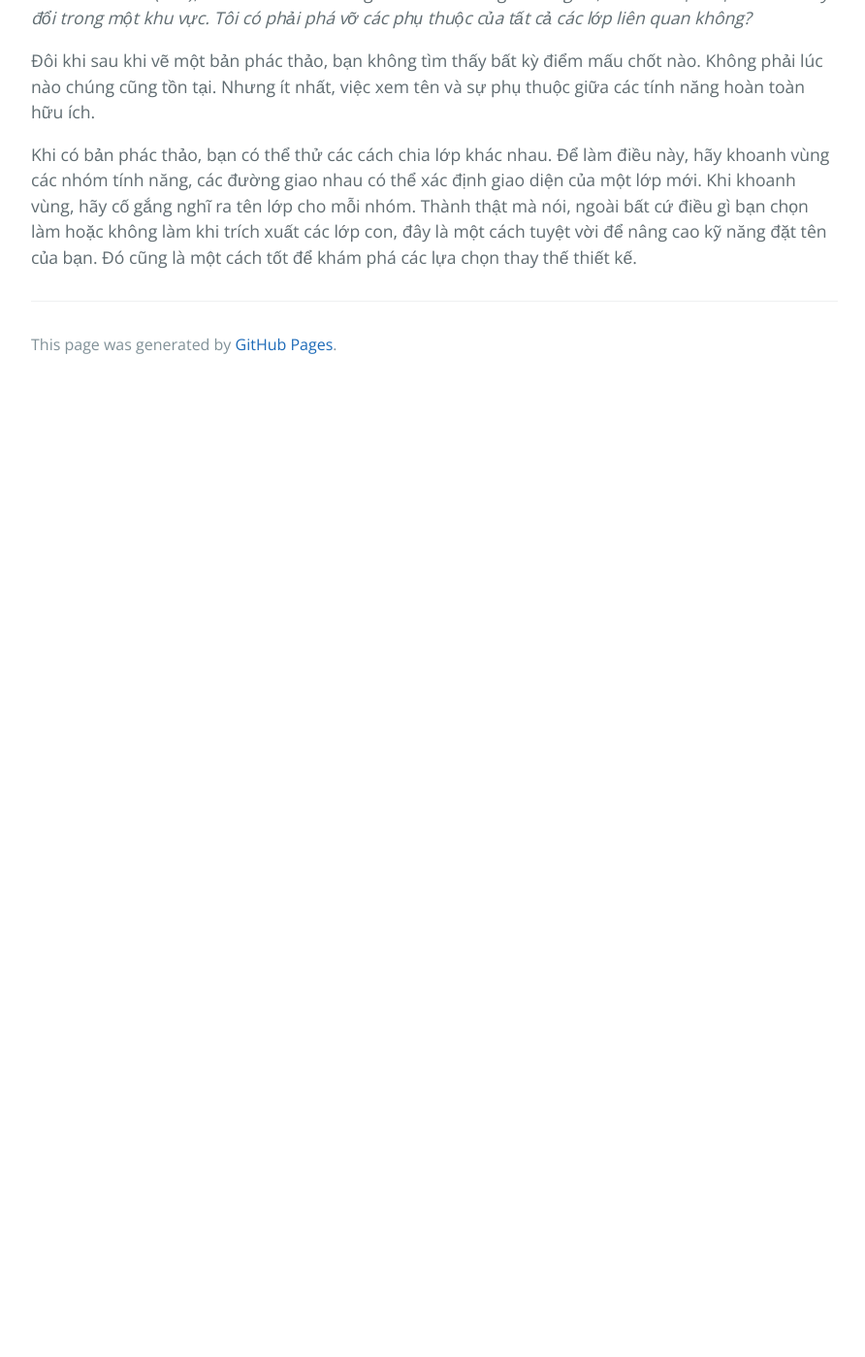
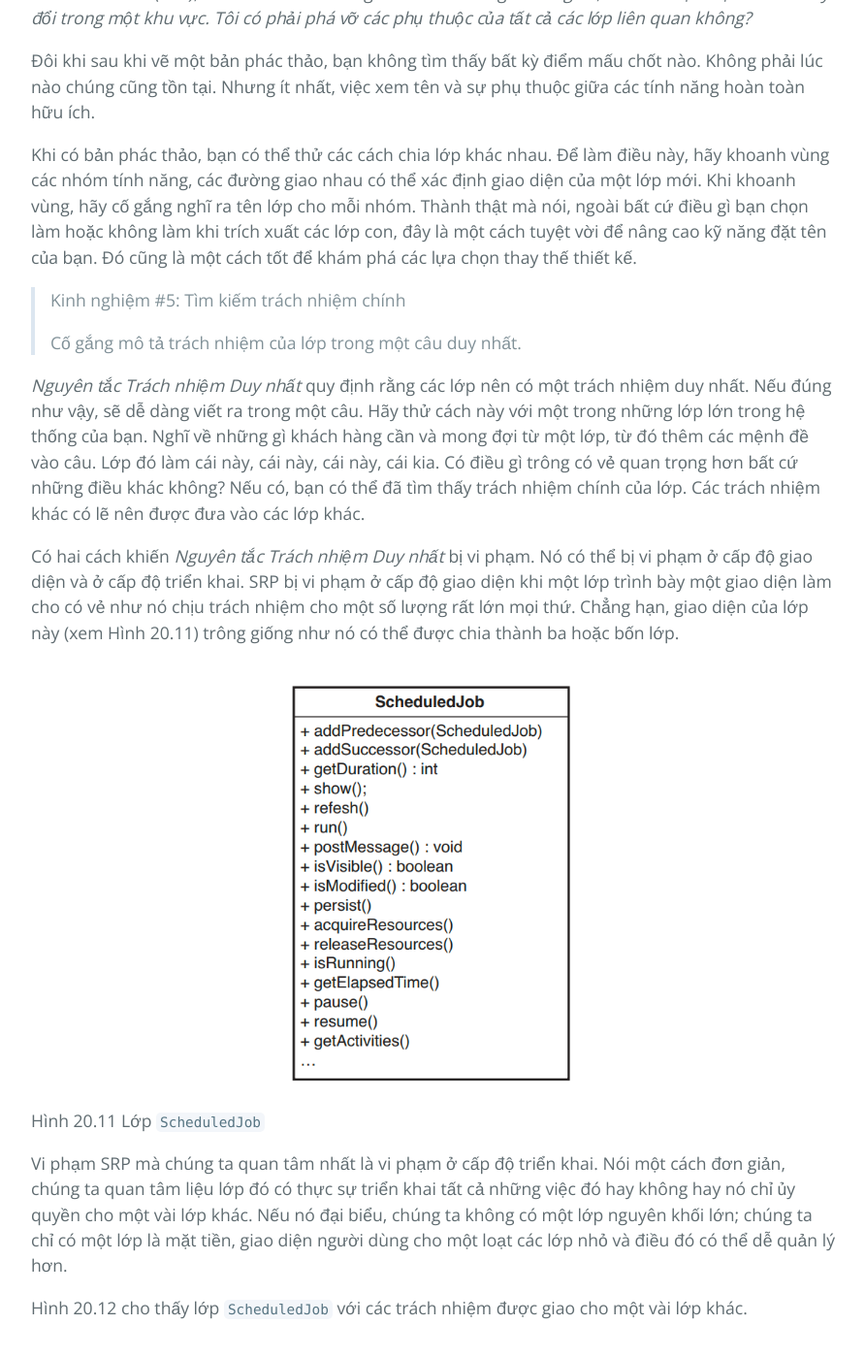
Before and after one commit to HaiBV/haibv.github.io, a Jekyll site: the page built from working-effectively-with-legacy-code/chapter-20-this-class-is-too-big-and-i-dont-want-it-to-get-any-bigger.md, in a window 1280 px wide and 1400 px high, scrolled down 14295 px. Shown: the whole window at 97% size, without its empty margins (192-1084 px from the left). Built offline with Jekyll 4.4.1, drawn with Linux system fonts in a browser that asks for light colours; our own code applies the rules of GitHub Pages for plain Markdown files; before the commit the page ends 14694 px from its top, so only the background shows below that; some of the changed text lies outside the part shown.

Commit message:
Book - Working Efectively with Legacy Code - P2 - C20

```diff
--- a/working-effectively-with-legacy-code/chapter-20-this-class-is-too-big-and-i-dont-want-it-to-get-any-bigger.md
+++ b/working-effectively-with-legacy-code/chapter-20-this-class-is-too-big-and-i-dont-want-it-to-get-any-bigger.md
@@ -224,3 +224,28 @@
 Đôi khi sau khi vẽ một bản phác thảo, bạn không tìm thấy bất kỳ điểm mấu chốt nào. Không phải lúc nào chúng cũng tồn tại. Nhưng ít nhất, việc xem tên và sự phụ thuộc giữa các tính năng hoàn toàn hữu ích.
 
 Khi có bản phác thảo, bạn có thể thử các cách chia lớp khác nhau. Để làm điều này, hãy khoanh vùng các nhóm tính năng, các đường giao nhau có thể xác định giao diện của một lớp mới. Khi khoanh vùng, hãy cố gắng nghĩ ra tên lớp cho mỗi nhóm. Thành thật mà nói, ngoài bất cứ điều gì bạn chọn làm hoặc không làm khi trích xuất các lớp con, đây là một cách tuyệt vời để nâng cao kỹ năng đặt tên của bạn. Đó cũng là một cách tốt để khám phá các lựa chọn thay thế thiết kế.
+
+> Kinh nghiệm #5: Tìm kiếm trách nhiệm chính
+>
+> Cố gắng mô tả trách nhiệm của lớp trong một câu duy nhất.
+
+_Nguyên tắc Trách nhiệm Duy nhất_ quy định rằng các lớp nên có một trách nhiệm duy nhất. Nếu đúng như vậy, sẽ dễ dàng viết ra trong một câu. Hãy thử cách này với một trong những lớp lớn trong hệ thống của bạn. Nghĩ về những gì khách hàng cần và mong đợi từ một lớp, từ đó thêm các mệnh đề vào câu. Lớp đó làm cái này, cái này, cái này, cái kia. Có điều gì trông có vẻ quan trọng hơn bất cứ những điều khác không? Nếu có, bạn có thể đã tìm thấy trách nhiệm chính của lớp. Các trách nhiệm khác có lẽ nên được đưa vào các lớp khác.
+
+Có hai cách khiến _Nguyên tắc Trách nhiệm Duy nhất_ bị vi phạm. Nó có thể bị vi phạm ở cấp độ giao diện và ở cấp độ triển khai. SRP bị vi phạm ở cấp độ giao diện khi một lớp trình bày một giao diện làm cho có vẻ như nó chịu trách nhiệm cho một số lượng rất lớn mọi thứ. Chẳng hạn, giao diện của lớp này (xem Hình 20.11) trông giống như nó có thể được chia thành ba hoặc bốn lớp.
+
+![20.11](images/20/20-11.png)
+Hình 20.11 Lớp `ScheduledJob`
+
+Vi phạm SRP mà chúng ta quan tâm nhất là vi phạm ở cấp độ triển khai. Nói một cách đơn giản, chúng ta quan tâm liệu lớp đó có thực sự triển khai tất cả những việc đó hay không hay nó chỉ ủy quyền cho một vài lớp khác. Nếu nó đại biểu, chúng ta không có một lớp nguyên khối lớn; chúng ta chỉ có một lớp là mặt tiền, giao diện người dùng cho một loạt các lớp nhỏ và điều đó có thể dễ quản lý hơn.
+
+Hình 20.12 cho thấy lớp `ScheduledJob` với các trách nhiệm được giao cho một vài lớp khác.
+
+![20.12](images/20/20-12.png)
+Hình 20.12 `ScheduledJob` với các lớp con được trích xuất.
+
+_Nguyên tắc Trách nhiệm Duy nhất_ vẫn bị vi phạm ở cấp độ giao diện, nhưng ở cấp độ triển khai, mọi thứ đã tốt hơn một chút.
+
+Làm thế nào chúng ta sẽ giải quyết vấn đề ở cấp độ giao diện? Điều này khó hơn một chút. Cách tiếp cận chung là xem liệu các lớp được ủy quyền có thực sự được sử dụng trực tiếp ở lời gọi hay không. Ví dụ: nếu chỉ có một số lời gọi quan tâm đến việc chạy `ScheduledJobs`, chúng ta có thể cấu trúc lại theo hướng như thế này:
+
+![20.13](images/20/20-13.png)
+Hình 20.13 Giao diện dành riêng cho lời gọi của `ScheduledJob`.
```
Also changed, not shown: working-effectively-with-legacy-code/images/20/20-11.png (added), working-effectively-with-legacy-code/images/20/20-12.png (added), working-effectively-with-legacy-code/images/20/20-13.png (added).
